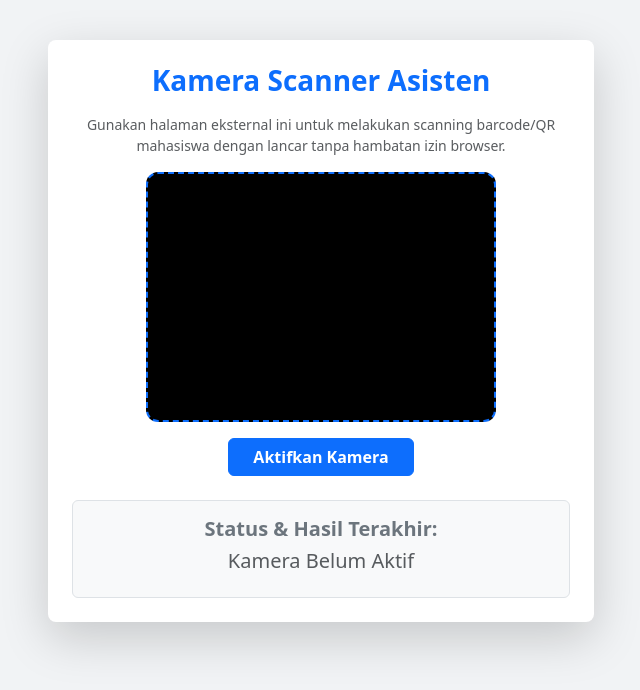
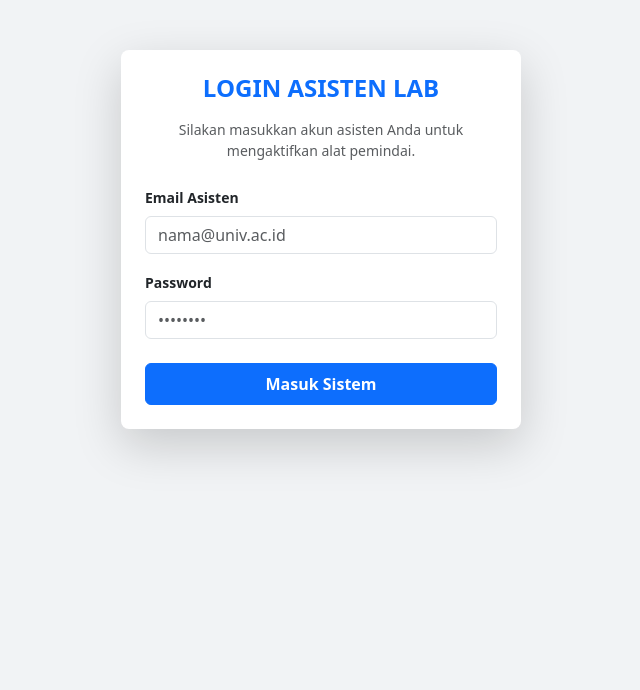
Before and after one commit to sheb1331/sheb1331.github.io, a plain HTML site: page index.html in a window 1280 px wide. Shown: the whole page, without its empty margins (319-959 px from the left). Drawn offline with nearby package versions, Linux system fonts and the light colour scheme.

Commit message:
Update index.html

```diff
--- a/index.html
+++ b/index.html
@@ -7,21 +7,50 @@
   <link href="https://cdn.jsdelivr.net/npm/bootstrap@5.3.0/dist/css/bootstrap.min.css" rel="stylesheet">
   <script src="https://unpkg.com/html5-qrcode"></script>
   <style>
-    body { background-color: #f1f3f5; padding-top: 40px; }
+    body { background-color: #f1f3f5; padding-top: 50px; }
     .scanner-box { border: 2px dashed #0d6efd; border-radius: 12px; overflow: hidden; background: #000; }
+    .card-auth { max-width: 400px; margin: 0 auto; border: none; }
   </style>
 </head>
 <body>
 
 <div class="container">
+
+  <div id="section-login">
+    <div class="card shadow-lg card-auth rounded-3">
+      <div class="card-body p-4">
+        <h4 class="fw-bold text-center text-primary mb-3">LOGIN ASISTEN LAB</h4>
+        <p class="text-muted text-center small mb-4">Silakan masukkan akun asisten Anda untuk mengaktifkan alat pemindai.</p>
+
+        <input type="hidden" id="web-app-url" value="https://script.google.com/macros/s/AKfycbxplKEfDz4hWZMeZeLwsZrnqWjlHyzEo-tEbfvQxfNLT3o3CjmoIKivXuos-a8AhaS6bg/exec">
+
+        <div class="mb-3">
+          <label class="form-label small fw-bold">Email Asisten</label>
+          <input type="email" id="inp-email" class="form-control" placeholder="nama@univ.ac.id">
+        </div>
+        <div class="mb-4">
+          <label class="form-label small fw-bold">Password</label>
+          <input type="password" id="inp-pass" class="form-control" placeholder="••••••••">
+        </div>
+
+        <button onclick="prosesLogin()" id="btn-login" class="btn btn-primary w-100 fw-bold py-2">Masuk Sistem</button>
+        <div id="alert-login" class="alert alert-danger text-center d-none mt-3 small"></div>
+      </div>
+    </div>
+  </div>
+
+  <div id="section-scanner" class="d-none">
     <div class="row justify-content-center">
       <div class="col-md-6">
         <div class="card shadow-lg border-0 rounded-3">
           <div class="card-body p-4 text-center">
-          <h3 class="fw-bold text-primary mb-3">Kamera Scanner Asisten</h3>
-          <p class="text-muted small">Gunakan halaman eksternal ini untuk melakukan scanning barcode/QR mahasiswa dengan lancar tanpa hambatan izin browser.</p>
+            <div class="d-flex justify-content-between align-items-center mb-3">
+              <span class="badge bg-success py-2 px-3">Active: <span id="txt-peran">Asisten</span></span>
+              <button onclick="logout()" class="btn btn-outline-danger btn-sm">Keluar</button>
+            </div>
 
-          <input type="hidden" id="web-app-url" value="https://script.google.com/a/macros/unesa.ac.id/s/AKfycbxplKEfDz4hWZMeZeLwsZrnqWjlHyzEo-tEbfvQxfNLT3o3CjmoIKivXuos-a8AhaS6bg/exec">
+            <h4 class="fw-bold text-dark m-0" id="txt-nama-admin">Nama Asisten</h4>
+            <p class="text-muted small">Arahkan kamera ke QR Code mahasiswa</p>
 
             <div id="reader" class="scanner-box mx-auto" style="width: 100%; max-width: 350px; min-height: 250px;"></div>
 
@@ -29,10 +58,10 @@
               <button id="btn-camera" onclick="initScanner()" class="btn btn-primary fw-bold px-4">Aktifkan Kamera</button>
             </div>
 
-          <div class="mt-4 p-3 bg-light rounded border">
-            <h5 class="fw-bold text-secondary">Status & Hasil Terakhir:</h5>
-            <h4 id="log-status" class="text-muted fs-5 mt-2">Kamera Belum Aktif</h4>
-            <p id="log-detail" class="m-0 text-secondary small"></p>
+            <div class="mt-4 p-3 bg-light rounded border text-start">
+              <h6 class="fw-bold text-secondary m-0">Log Hasil Terakhir:</h6>
+              <div id="log-status" class="text-muted mt-2 fw-bold">Kamera Belum Aktif</div>
+              <p id="log-detail" class="m-0 text-secondary small mt-1"></p>
             </div>
 
           </div>
@@ -41,8 +70,61 @@
     </div>
   </div>
 
+</div>
+
 <script>
   let html5QrcodeScanner;
+  let loggedInEmail = "";
+
+  function prosesLogin() {
+    const email = document.getElementById('inp-email').value;
+    const pass = document.getElementById('inp-pass').value;
+    const webAppUrl = document.getElementById('web-app-url').value;
+    const btn = document.getElementById('btn-login');
+    const alertBox = document.getElementById('alert-login');
+
+    if (!email || !pass) {
+      alertBox.innerText = "Email dan password wajib diisi!";
+      alertBox.classList.remove('d-none');
+      return;
+    }
+
+    btn.disabled = true;
+    btn.innerHTML = `<span class="spinner-border spinner-border-sm"></span> Memverifikasi...`;
+    alertBox.classList.add('d-none');
+
+    // Kirim data ke Google Sheets via Fetch API POST
+    fetch(webAppUrl, {
+      method: "POST",
+      body: JSON.stringify({ action: "login", email: email, password: pass })
+    })
+    .then(res => res.json())
+    .then(data => {
+      btn.disabled = false;
+      btn.innerText = "Masuk Sistem";
+
+      if (data.success) {
+        loggedInEmail = email;
+        // Pindah Halaman ke Scanner
+        document.getElementById('section-login').classList.add('d-none');
+        document.getElementById('section-scanner').classList.remove('d-none');
+
+        // Pasang Nama Admin yang didapat dari database Google Sheet
+        document.getElementById('txt-nama-admin').innerText = data.nama;
+        document.getElementById('txt-peran').innerText = data.peran;
+      } else {
+        alertBox.innerText = data.message;
+        alertBox.classList.remove('d-none');
+      }
+    })
+    .catch(err => {
+      btn.disabled = false;
+      btn.innerText = "Masuk Sistem";
+      alertBox.innerText = "Gagal terhubung ke server. Pastikan URL Web App benar.";
+      alertBox.classList.remove('d-none');
+      console.error(err);
+    });
+  }
 
   function initScanner() {
     document.getElementById('log-status').innerText = "Meminta izin kamera...";
@@ -51,51 +133,57 @@
     html5QrcodeScanner = new Html5Qrcode("reader");
 
     const qrCodeSuccessCallback = (decodedText, decodedResult) => {
-      html5QrcodeScanner.pause(true); // Jeda kamera saat memproses data
+      html5QrcodeScanner.pause(true);
 
       document.getElementById('log-status').innerHTML = `<span class="spinner-border spinner-border-sm text-primary"></span> Memproses NIM: ${decodedText}...`;
       document.getElementById('log-detail').innerText = "";
 
       const webAppUrl = document.getElementById('web-app-url').value;
 
-      // Kirim data NIM menggunakan FETCH API (Metode POST) ke Google Apps Script
       fetch(webAppUrl, {
         method: "POST",
-        mode: "no-cors", // Mengabaikan aturan CORS iFrame
-        headers: { "Content-Type": "text/plain" },
         body: JSON.stringify({
+          action: "scan",
           nim: decodedText,
-          emailAdmin: "Asisten Lab (Web Eksternal)"
+          emailAdmin: loggedInEmail
         })
       })
-      .then(() => {
-        // Karena menggunakan mode 'no-cors', browser tidak bisa membaca teks balasan sukses,
-        // namun data dijamin tetap sukses masuk dan ter-append di Google Sheets.
-        document.getElementById('log-status').innerHTML = `<span class="text-success">✔ BERHASIL DIKIRIM</span>`;
-        document.getElementById('log-detail').innerHTML = `NIM <strong>${decodedText}</strong> telah ditembakkan ke Google Sheets. Silakan cek lembar data Anda.`;
+      .then(res => res.json())
+      .then(response => {
+        if (response.success) {
+          document.getElementById('log-status').innerHTML = `<span class="text-success">✔ BERHASIL MENCATAT</span>`;
+          document.getElementById('log-detail').innerHTML = `<strong>Nama:</strong> ${response.nama}<br><strong>NIM:</strong> ${decodedText}<br><strong>Status:</strong> <span class="badge bg-success">${response.status}</span>`;
+        } else {
+          document.getElementById('log-status').innerHTML = `<span class="text-danger">❌ GAGAL</span>`;
+          document.getElementById('log-detail').innerText = response.message;
+        }
 
-        // Hidupkan kembali kamera setelah jeda 2.5 detik
         setTimeout(() => {
           html5QrcodeScanner.resume();
           document.getElementById('log-status').innerText = "Siap scan barcode berikutnya...";
         }, 2500);
       })
       .catch(err => {
-        document.getElementById('log-status').innerHTML = `<span class="text-danger">❌ GAGAL MENGIRIM</span>`;
-        document.getElementById('log-detail').innerText = "Periksa koneksi internet Anda atau URL Web App Google.";
+        document.getElementById('log-status').innerHTML = `<span class="text-danger">❌ ERROR JARINGAN</span>`;
         setTimeout(() => html5QrcodeScanner.resume(), 3000);
       });
     };
 
     const config = { fps: 10, qrbox: { width: 220, height: 220 } };
 
-    // Paksa membuka kamera belakang ponsel
     html5QrcodeScanner.start({ facingMode: "environment" }, config, qrCodeSuccessCallback)
       .catch(err => {
         document.getElementById('log-status').innerText = "Gagal mengakses kamera: " + err;
         document.getElementById('btn-camera').style.display = 'inline-block';
       });
   }
+
+  function logout() {
+    if(html5QrcodeScanner) {
+      html5QrcodeScanner.stop().catch(() => {});
+    }
+    location.reload();
+  }
 </script>
 </body>
 </html>
```
Lines whose indentation alone changed are shown as unchanged.
